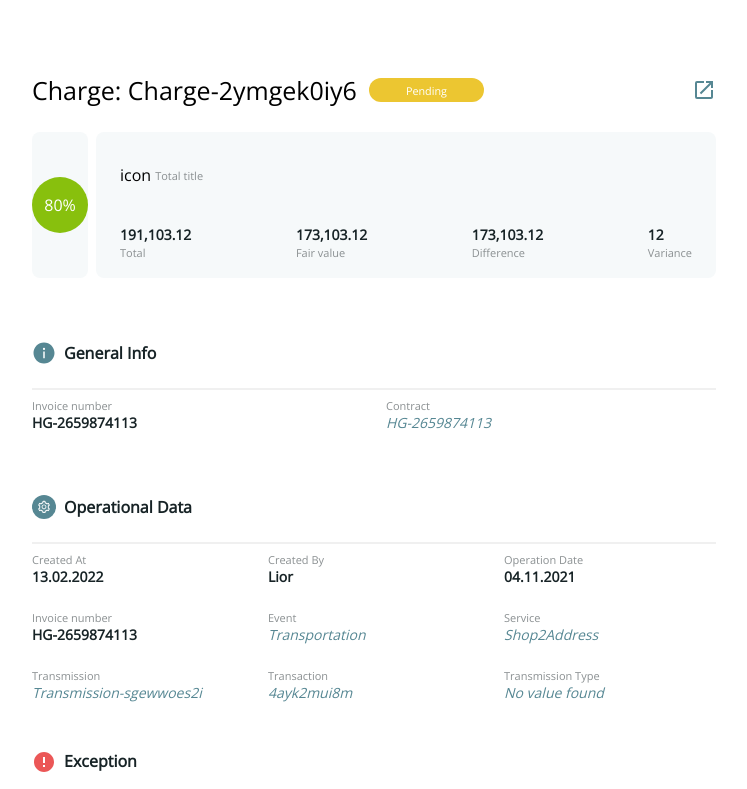
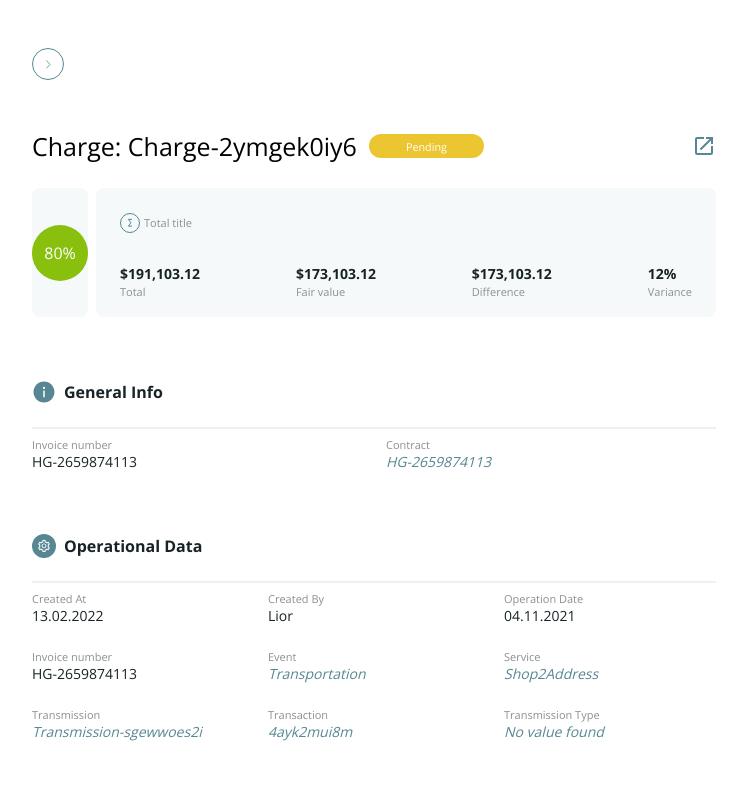
Before and after one commit to odedAtias/side-panel, a React (Vite) app: page / in a window 1280 px wide. Shown: the top 789 px of the page, without its empty margins (266-1013 px from the left). Built offline with nearby package versions, Linux system fonts and the light colour scheme.

Commit message:
Adding Svg icons

```diff
--- a/src/App.css
+++ b/src/App.css
@@ -1,6 +1,9 @@
   @import url('https://fonts.googleapis.com/css2?family=Open+Sans:wght@300&display=swap');
 
+  /* Open sans bold */
+  @import url('https://fonts.googleapis.com/css2?family=Open+Sans:wght@700&display=swap');
 
+  /* Css reset */
   * {
       font-family: 'Open Sans', sans-serif;
   }
@@ -101,8 +104,15 @@
       margin: 0;
   }
 
+  .summarize-val {
+      font-weight: 'bold';
+      font-size: 14px;
+      color: #172326;
+      margin: 0;
+  }
+
   .val {
-      font-weight: bolder;
+      font-weight: 500;
       font-size: 14px;
       color: #172326;
       margin: 0;
--- a/src/components/Frame989.tsx
+++ b/src/components/Frame989.tsx
@@ -11,28 +11,51 @@ const Frame989 = ({total, fairValue, difference, variance}: Props) => {
 		<div className='f-991-item' style={{width: '100%'}}>
 			<div className='f-989'>
 				<div className='totalTitle'>
-					<p>icon</p>
+					{/* Icon  */}
+					<svg
+						width='20'
+						height='20'
+						viewBox='0 0 20 20'
+						fill='none'
+						xmlns='http://www.w3.org/2000/svg'
+					>
+						<circle cx='10' cy='10' r='9.5' stroke='#568793' />
+						<path
+							d='M11.5625 6.35419H8.4375L10.8929 9.71957L8.4375 13.125H11.5625'
+							stroke='#568793'
+							stroke-linecap='round'
+							stroke-linejoin='round'
+						/>
+					</svg>
 					<p style={{color: '#8B9092', fontSize: '11px'}}>Total title</p>
 				</div>
 				<div className='summarize'>
 					{/* Total */}
 					<div className='f-989-item'>
-						<p className='val'>{total}</p>
+						<p className='val' style={{fontWeight: 'bold'}}>
+							${total}
+						</p>
 						<p className='key'>Total</p>
 					</div>
 					{/* Fair value */}
 					<div className='f-989-item'>
-						<p className='val'>{fairValue}</p>
+						<p className='val' style={{fontWeight: 'bold'}}>
+							${fairValue}
+						</p>
 						<p className='key'>Fair value</p>
 					</div>
 					{/* Difference */}
 					<div className='f-989-item'>
-						<p className='val'>{difference}</p>
+						<p className='val' style={{fontWeight: 'bold'}}>
+							${difference}
+						</p>
 						<p className='key'>Difference</p>
 					</div>
 					{/* Variance */}
 					<div className='f-989-item'>
-						<p className='val'>{variance}</p>
+						<p className='val' style={{fontWeight: 'bold'}}>
+							{variance}%
+						</p>
 						<p className='key'>Variance</p>
 					</div>
 				</div>
--- a/src/layout/Frame1018.tsx
+++ b/src/layout/Frame1018.tsx
@@ -5,6 +5,23 @@ import Frame1012 from '../components/Frame1012';
 const Frame1018 = () => {
 	return (
 		<div className='f-1018'>
+			<svg
+				width='32'
+				height='32'
+				viewBox='0 0 32 32'
+				fill='none'
+				xmlns='http://www.w3.org/2000/svg'
+			>
+				<circle cx='16' cy='16' r='15.5' stroke='#568793' />
+				<path
+					d='M14.7637 20L18.0364 16.4L14.7637 12.8'
+					stroke='#568793'
+					stroke-width='0.8'
+					stroke-linecap='round'
+					stroke-linejoin='round'
+				/>
+			</svg>
+
 			<Frame1012 />
 		</div>
 	);
```
